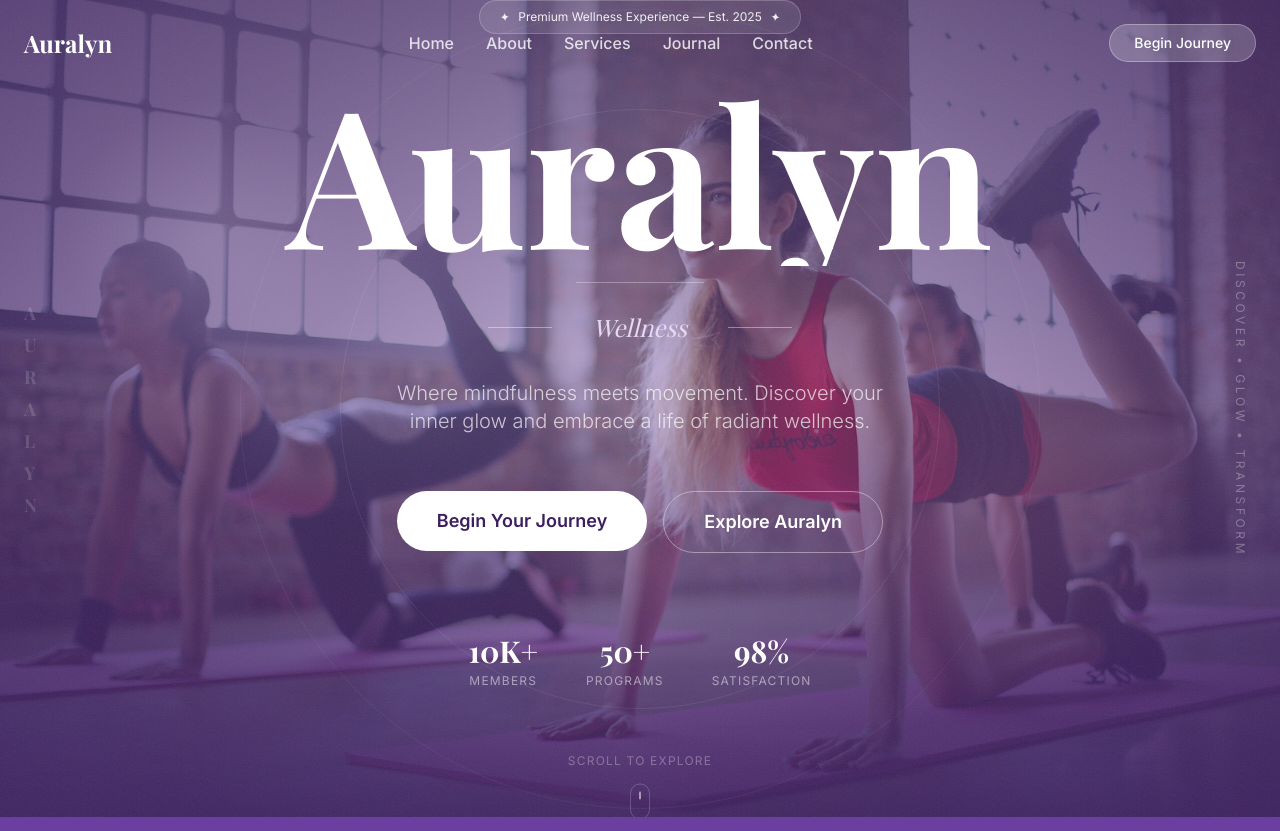
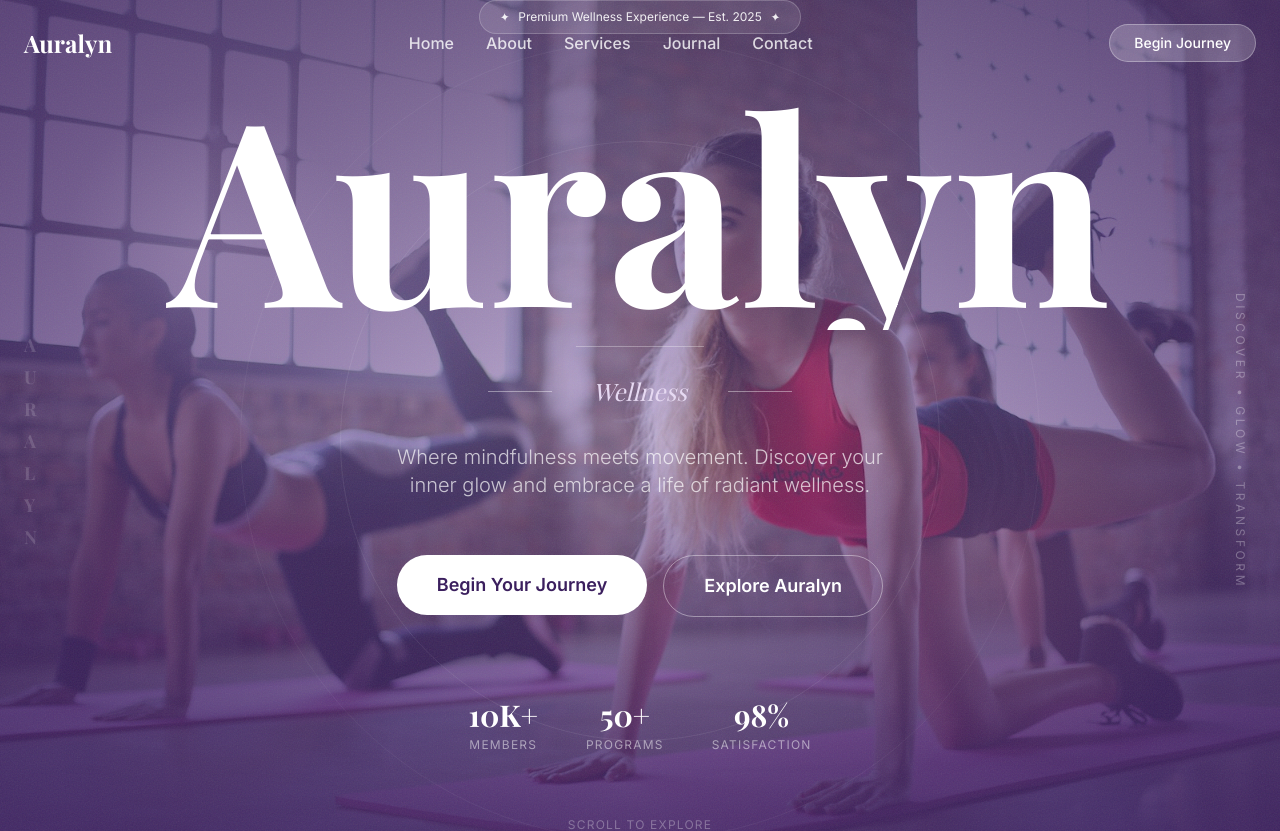
Before and after one commit to fathiminha/auralyn, a React (Vite) app: page / in a window 1280 px wide. Shown: the top 831 px of the page. Built offline with nearby package versions, Linux system fonts and the light colour scheme; a web font is replaced by a local one.

Commit message:
Update Hero Title

```diff
--- a/src/App.jsx
+++ b/src/App.jsx
@@ -2,7 +2,6 @@
 import Navbar from "./components/Navbar";
 import Hero from "./components/Hero";
 import Intro from "./components/Intro";
-import ServiceCard from "./components/ServiceCard";
 import Services from "./components/Services";
 import Journal from "./components/Journal";
 import Contact from "./components/Contact";
--- a/src/components/Hero.jsx
+++ b/src/components/Hero.jsx
@@ -156,7 +156,7 @@
             animate={{ y: 0, opacity: 1 }}
             transition={{ duration: 1.2, delay: 0.2, ease: [0.25, 0.46, 0.45, 0.94] }}
             className="font-serif font-bold text-white leading-none"
-            style={{ fontSize: "clamp(5rem, 15vw, 14rem)" }}
+            style={{ fontSize: "clamp(8rem, 20vw, 20rem)" }}
           >
             Auralyn
           </motion.h1>
```
